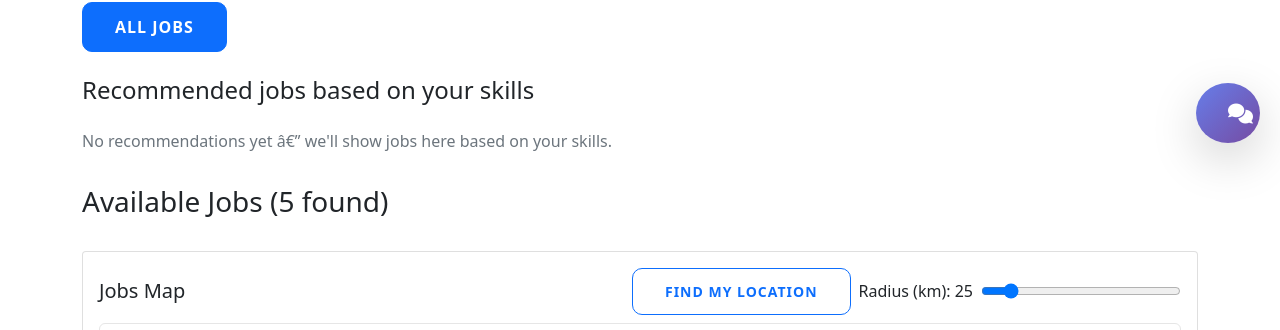
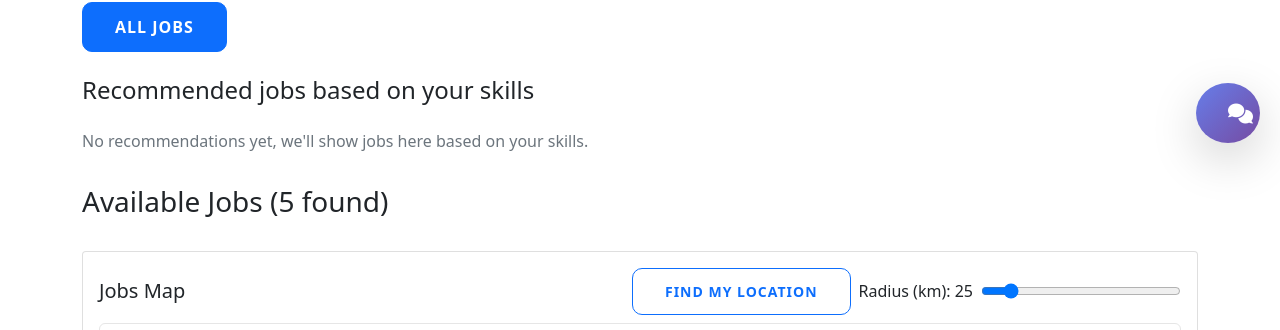
Before and after one commit to UZ9/CS2340JobFinder, a Django app: page /jobs/ in a window 1280 px wide. Shown: the part 637-967 px from the top of the page. Run offline with Django 5.2, Linux system fonts and the light colour scheme; a user stored in the database is signed in; data comes from the database, SQL or seed files in the repository; parts of the project's set-up code (start-up, migrations or seed data) failed here and were passed over.

Commit message:
nit: fix recommendation message

```diff
--- a/jobfinder/templates/jobs/job_list.html
+++ b/jobfinder/templates/jobs/job_list.html
@@ -173,7 +173,7 @@
                     {% endfor %}
                 {% else %}
                     <div class="d-flex align-items-center">
-                        <div class="text-muted">No recommendations yet â€” we'll show jobs here based on your skills.</div>
+                        <div class="text-muted">No recommendations yet, we'll show jobs here based on your skills.</div>
                     </div>
                 {% endif %}
             </div>
```
